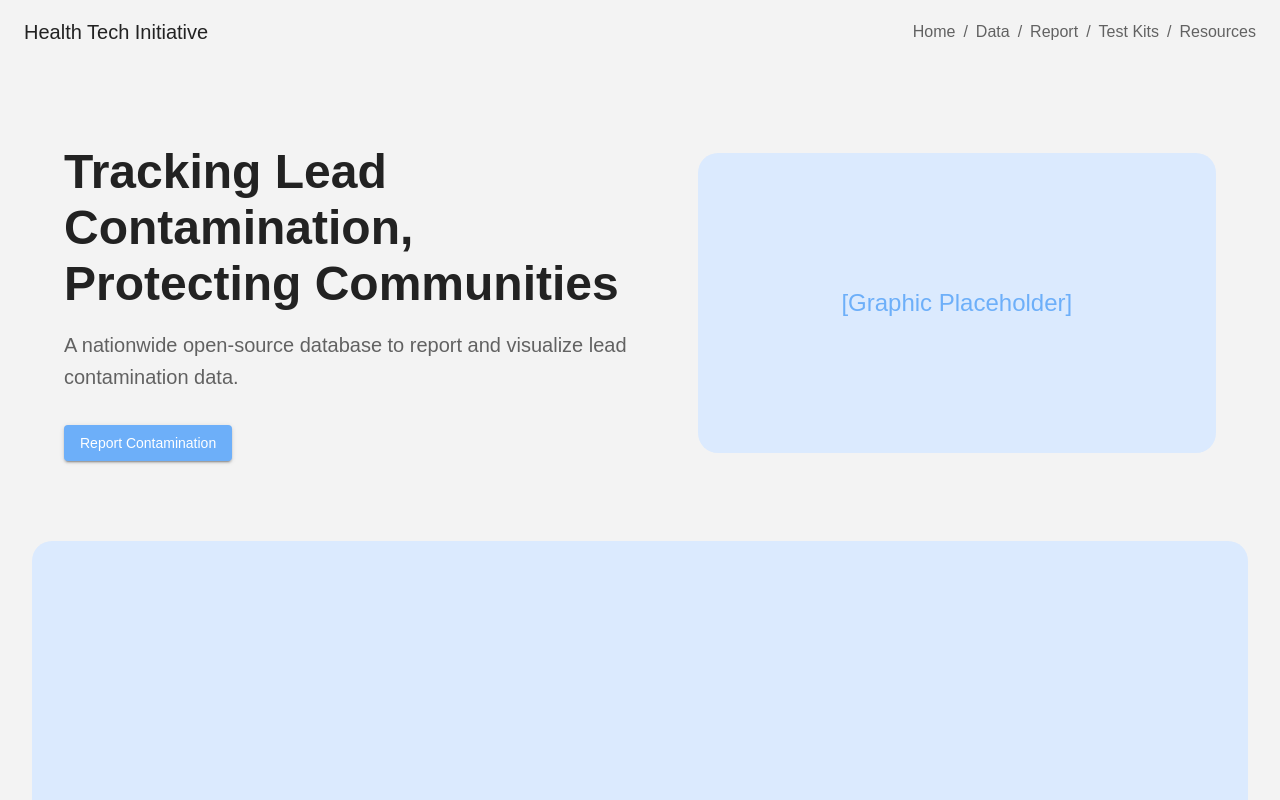
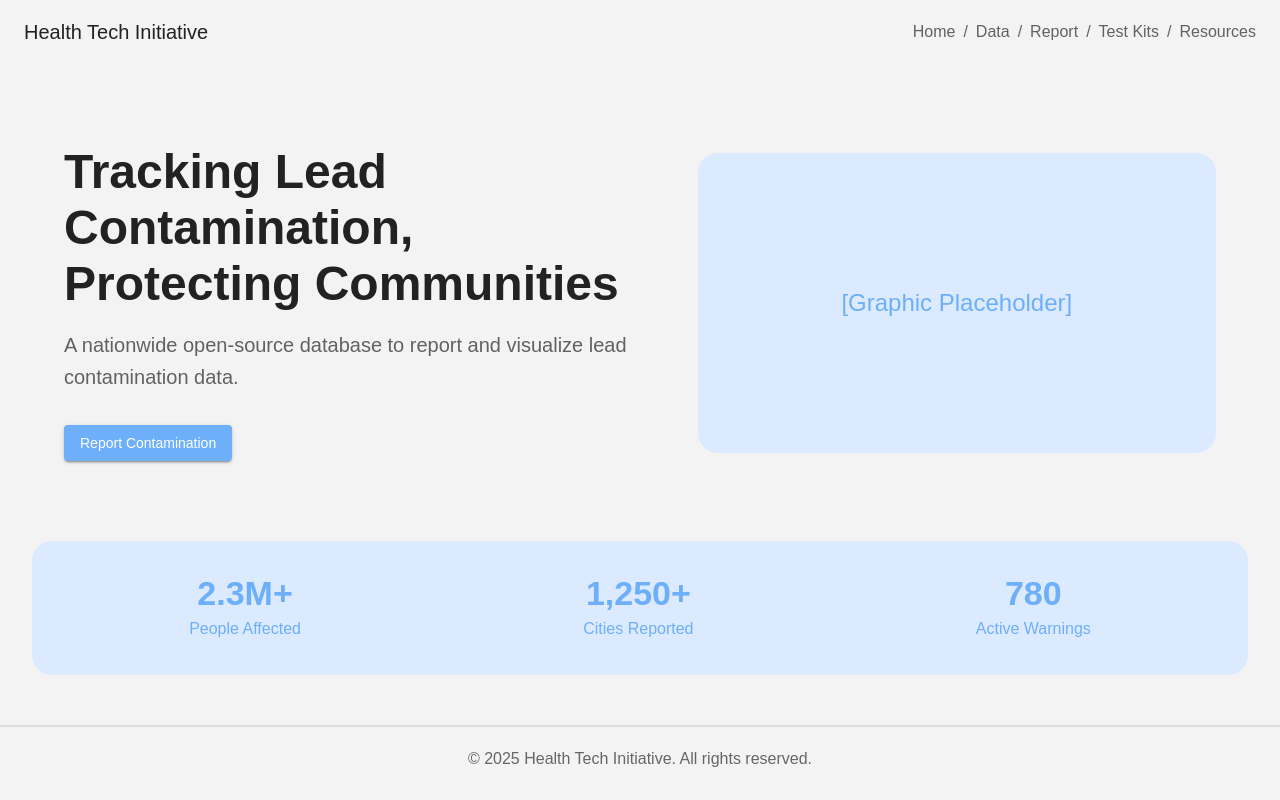
Before and after one commit to IggyLikesToCode/HealthTechInitiative2024-2025, a React (Create React App) app in the folder hti24-25/: page / in a window 1280 px wide. Shown: the top 800 px of the page. Built offline with nearby package versions, Linux system fonts and the light colour scheme; the HTML template or start-up script is replaced by a standard one.

Commit message:
Home Page: Added Routing, Fixed up Home Page

```diff
--- a/hti24-25/src/App.js
+++ b/hti24-25/src/App.js
@@ -3,15 +3,24 @@ import "./App.css";
 import theme from "./theme.jsx";
 import React from "react";
 import Home from "./tabs/Home";
+import Report from "./tabs/Report";
+import Map from "./tabs/Map";
 import { ThemeProvider, CssBaseline } from "@mui/material";
 import Navbar from "./components/navbar.jsx";
+import { BrowserRouter as Router, Routes, Route } from "react-router-dom";
 
 function App() {
   return (
     <ThemeProvider theme={theme}>
       <CssBaseline />
       <Navbar />
-      <Home />
+      <Router>
+        <Routes>
+          <Route path="/" element={<Home />} />
+          <Route path="/report" element={<Report />} />
+          <Route path="/map" element={<Map />} />
+        </Routes>
+      </Router>
     </ThemeProvider>
   );
 }
--- a/hti24-25/src/components/navbar.jsx
+++ b/hti24-25/src/components/navbar.jsx
@@ -1,5 +1,7 @@
 import { AppBar, Toolbar, Typography, Breadcrumbs, Link } from "@mui/material";
 import React from "react";
+import { Link as RouterLink } from "react-router-dom";
+
 
 const Navbar = () => {
   return (
@@ -20,14 +22,14 @@ const Navbar = () => {
           <Link
             underline="hover"
             color="inherit"
-            href="/material-ui/getting-started/installation/"
+            href="/map"
           >
             Data
           </Link>
           <Link
             underline="hover"
             color="inherit"
-            href="/material-ui/getting-started/installation/"
+            href="/report"
           >
             Report
           </Link>
--- a/hti24-25/src/tabs/Home.jsx
+++ b/hti24-25/src/tabs/Home.jsx
@@ -63,7 +63,7 @@ const Home = () => {
       </Container>
 
       <Container
-        disableGutters={true}
+        disableGutters
         maxWidth={false}
         sx={{
           display: "flex",
@@ -72,15 +72,45 @@ const Home = () => {
         }}
       >
         <Box
-          disableGutters
           sx={{
             width: "95%",
-            height: "400px",
+            height: "auto",
             backgroundColor: "#dbeafe",
             borderRadius: "20px",
-            alignSelf: "flex-start",
+            p: 4,
           }}
-        ></Box>
+        >
+          <Grid container spacing={4} justifyContent="space-around">
+            <Grid item xs={12} sm={4} textAlign="center">
+              {/*<PeopleIcon sx={{ fontSize: 50, color: "#1d4ed8" }} />*/}
+              <Typography variant="h4" fontWeight="bold" color="primary">
+                2.3M+
+              </Typography>
+              <Typography variant="subtitle1" color="primary">
+                People Affected
+              </Typography>
+            </Grid>
+
+            <Grid item xs={12} sm={4} textAlign="center">
+              {/*<MapIcon sx={{ fontSize: 50, color: "#1d4ed8" }} />*/}
+              <Typography variant="h4" fontWeight="bold" color="primary">
+                1,250+
+              </Typography>
+              <Typography variant="subtitle1" color="primary">
+                Cities Reported
+              </Typography>
+            </Grid>
+            <Grid item xs={12} sm={4} textAlign="center">
+              {/*<WarningIcon sx={{ fontSize: 50, color: "#1d4ed8" }} />*/}
+              <Typography variant="h4" fontWeight="bold" color="primary">
+                780
+              </Typography>
+              <Typography variant="subtitle1" color="primary">
+                Active Warnings
+              </Typography>
+            </Grid>
+          </Grid>
+        </Box>
       </Container>
 
       {/* Footer */}
```
